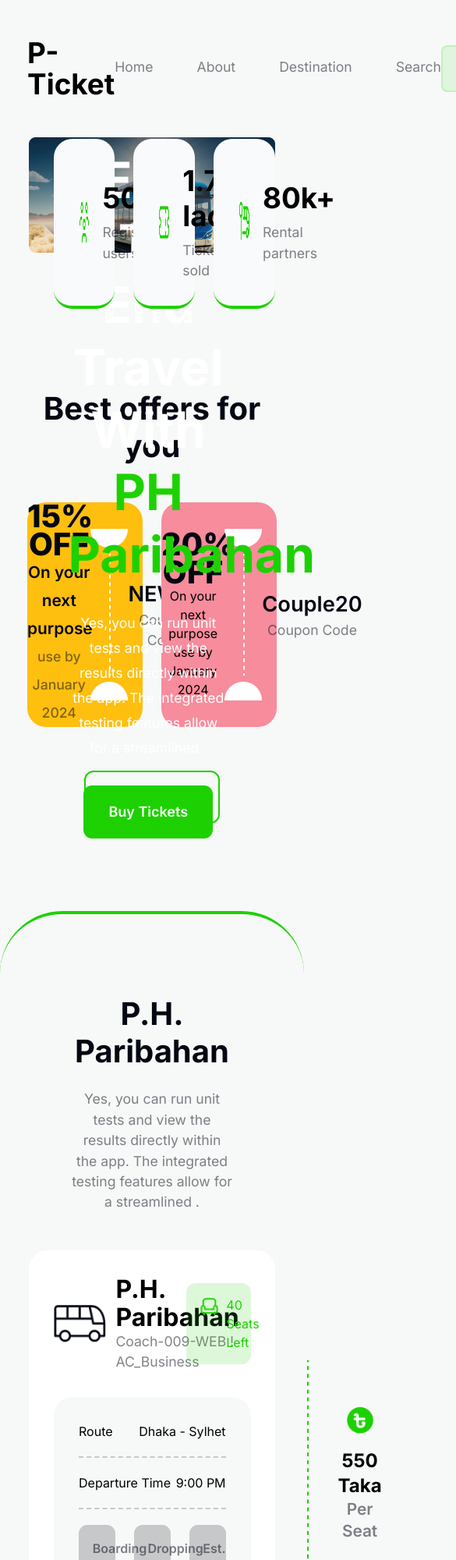
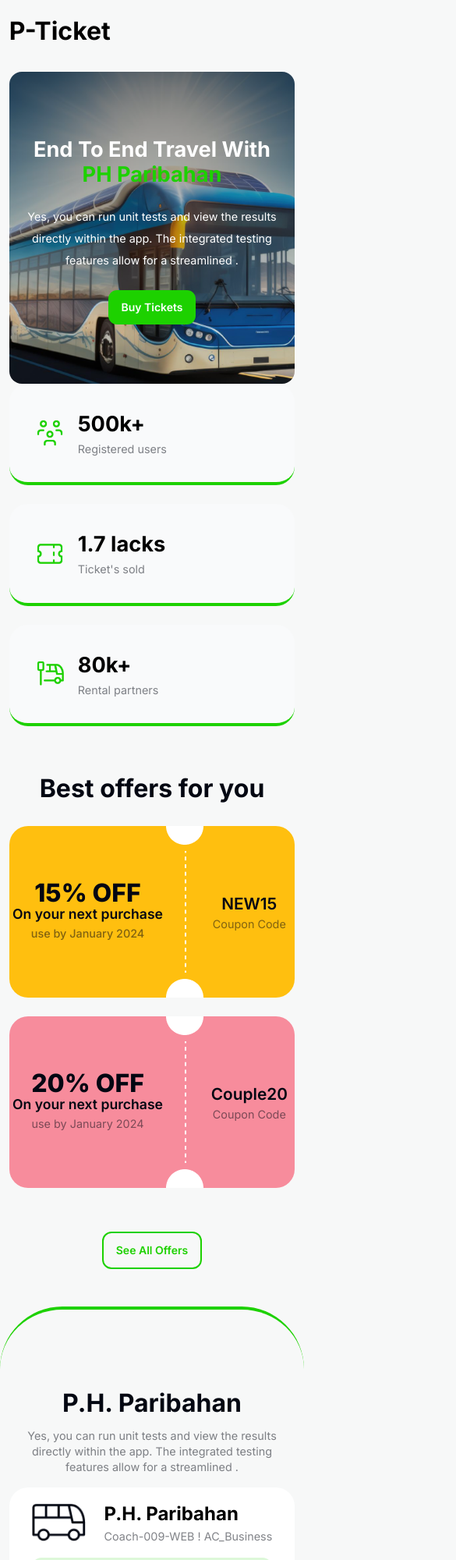
Before and after one commit to Atik471/smart-ticketing-vanillaJS, a plain HTML site: page index.html in a window 390 px wide. Shown: the top 2000 px of the page at 78% size, 585 px wide, since content can reach past the window. Drawn offline with nearby package versions, Linux system fonts and the light colour scheme.

Commit message:
added movile responsive

```diff
--- a/index.html
+++ b/index.html
@@ -52,10 +52,10 @@
   <body class="bg-primary font-inter">
     <header>
       <div
-        class="navbar flex justify-between items-center max-w-[82%] mx-auto mt-[3rem]"
+        class="navbar flex justify-between items-center lg:max-w-[82%] max-w-[94%] mx-auto lg:mt-[3rem] mt-5"
       >
-        <h1 class="text-[2.3rem] font-bold leading-10">P-Ticket</h1>
-        <ul class="flex gap-[3.5rem] text-[1.1rem] text-custom-grey">
+        <h1 class="lg:text-[2.3rem] text-[2rem] font-bold leading-10">P-Ticket</h1>
+        <ul class="lg:flex hidden gap-[3.5rem] text-[1.1rem] text-custom-grey">
           <li class="border-b-4 border-primary hover:border-custom-green">
             <a href="">Home</a>
           </li>
@@ -70,7 +70,7 @@
           </li>
         </ul>
         <button
-          class="flex justify-center items-center gap-3 border-2 rounded-lg border-custom-light-green bg-custom-light-green-2 py-3 px-8"
+          class="lg:flex hidden justify-center items-center gap-3 border-2 rounded-lg border-custom-light-green bg-custom-light-green-2 py-3 px-8"
         >
           <p class="text-[1.3rem] text-custom-green">Buy</p>
           <img src="images/bus-icon.png" alt="" />
@@ -79,71 +79,74 @@
 
       <!-- hero section -->
       <div
-        class="hero-section text-center max-w-[81%] mx-auto mt-[3rem] mb-[11rem] relative"
+        class="hero-section text-center lg:max-w-[82%] max-w-[94%] mx-auto mt-[2rem] lg:mb-[11rem] mb-[4rem] relative"
       >
-        <img src="images/banner.png" alt="banner-img" class="w-full" />
-        <div class="absolute top-[10%] max-w-[65%] mx-[16%]">
-          <h1 class="text-[4rem] font-bold leading-[5rem] text-white">
+      <div class="lg:w-auto lg:h-auto h-[25rem] flex justify-center items-center">
+        <img src="images/banner.png" alt="banner-img" class="h-full object-cover rounded-2xl" />
+      </div>
+
+        <div class="absolute top-[10%] lg:max-w-[65%] max-w-[94%] lg:mx-[16%] mx-[3%]">
+          <h1 class="lg:text-[4rem] text-[1.7rem] font-bold lg:leading-[5rem] leading-[2rem] text-white">
             End To End Travel With
           </h1>
-          <h1 class="text-[4rem] font-bold leading-[5rem] text-custom-green">
+          <h1 class="lg:text-[4rem] text-[1.7rem] font-bold lg:leading-[5rem] leading-[2rem] text-custom-green">
             PH Paribahan
           </h1>
-          <p class="leading-8 text-[1.1rem] my-8 text-white">
+          <p class="lg:leading-8 leading-7 lg:text-[1.1rem] text-[0.9rem] lg:my-8 my-6 text-white">
             Yes, you can run unit tests and view the results directly within the
             app. The integrated testing features allow for a streamlined .
           </p>
           <button
-            class="bg-custom-green text-white px-8 py-5 text-lg font-semibold rounded-[0.7rem] cursor-pointer"
+            class="bg-custom-green text-white lg:px-8 px-4 lg:py-5 py-3 lg:text-lg text-sm font-semibold rounded-[0.7rem] cursor-pointer"
           >
             Buy Tickets
           </button>
         </div>
 
-        <div class="grid grid-cols-3 ml-[10%] gap-6 absolute -bottom-[4.5rem]">
+        <div class="grid lg:grid-cols-3 grid-cols-1 lg:ml-[10%] gap-6 lg:absolute -bottom-[4.5rem]">
           <div
             class="flex rounded-[1.5rem] p-8 bg-gray-50 gap-4 border-b-4 border-custom-green items-center"
           >
             <img
-              class="w-[4rem] h-[4rem]"
+              class="lg:w-[4rem] w-[2.5rem] lg:h-[4rem] h-[2.5rem]"
               src="images/people.png"
               alt="peeps"
             />
             <div class="text-left">
-              <h2 class="text-[2.3rem] mb-2 font-bold leading-[2.8rem]">
+              <h2 class="lg:text-[2.3rem] text-[1.7rem] lg:mb-2 font-bold lg:leading-[2.8rem]">
                 500k+
               </h2>
-              <p class="text-custom-grey text-[1.1rem]">Registered users</p>
+              <p class="text-custom-grey lg:text-[1.1rem] text-[0.9rem]">Registered users</p>
             </div>
           </div>
           <div
             class="flex rounded-[1.5rem] p-8 bg-gray-50 gap-4 border-b-4 border-custom-green items-center"
           >
             <img
-              class="w-[4rem] h-[4rem]"
+              class="lg:w-[4rem] w-[2.5rem] lg:h-[4rem] h-[2.5rem]"
               src="images/ticket-cupon.png"
               alt="peeps"
             />
             <div class="text-left">
-              <h2 class="text-[2.3rem] mb-2 font-bold leading-[2.8rem]">
+              <h2 class="lg:text-[2.3rem] text-[1.7rem] lg:mb-2 font-bold lg:leading-[2.8rem]">
                 1.7 lacks
               </h2>
-              <p class="text-custom-grey text-[1.1rem]">Ticket's sold</p>
+              <p class="text-custom-grey lg:text-[1.1rem] text-[0.9rem]">Ticket's sold</p>
             </div>
           </div>
           <div
             class="flex rounded-[1.5rem] p-8 bg-gray-50 gap-4 border-b-4 border-custom-green items-center"
           >
             <img
-              class="w-[4rem] h-[4rem]"
+              class="lg:w-[4rem] w-[2.5rem] lg:h-[4rem] h-[2.5rem]"
               src="images/stoppage.png"
               alt="peeps"
             />
             <div class="text-left">
-              <h2 class="text-[2.3rem] mb-2 font-bold leading-[2.8rem]">
+              <h2 class="lg:text-[2.3rem] text-[1.7rem] lg:mb-2 font-bold lg:leading-[2.8rem]">
                 80k+
               </h2>
-              <p class="text-custom-grey text-[1.1rem]">Rental partners</p>
+              <p class="text-custom-grey lg:text-[1.1rem] text-[0.9rem]">Rental partners</p>
             </div>
           </div>
         </div>
@@ -152,64 +155,64 @@
 
     <main>
       <!-- coupon section -->
-      <section class="max-w-[82%] mx-auto text-center mb-[7rem]">
+      <section class="lg:max-w-[82%] max-w-[94%] mx-auto text-center lg:mb-[7rem] mb-[3rem]">
         <h1
-          class="text-[2.5rem] font-bold leading-[3rem] text-custom-black text-center mb-[3rem]"
+          class="lg:text-[2.5rem] text-[2rem] font-bold lg:leading-[3rem] leading-[2rem] text-custom-black text-center lg:mb-[3rem] mb-8"
         >
           Best offers for you
         </h1>
-        <div class="grid grid-cols-2 gap-6 mb-[3.5rem]">
+        <div class="grid lg:grid-cols-2 grid-cols-1 gap-6 mb-[3.5rem]">
           <div class="bg-custom-orange flex items-center rounded-[1.5rem]">
             <div class="w-[55%]">
               <h1
-                class="font-extrabold text-[2.5rem] leading-9 text-custom-black"
+                class="font-extrabold lg:text-[2.5rem] text-[2rem] lg:leading-9 leading-7 text-custom-black"
               >
                 15% OFF
               </h1>
               <p
-                class="text-[1.3rem] font-semibold leading-9 text-custom-black"
+                class="lg:text-[1.3rem] text-[1.1rem] font-semibold lg:leading-9 text-custom-black"
               >
-                On your next purpose
+                On your next purchase
               </p>
-              <p class="text-[1.1rem] font-medium leading-9 text-custom-grey">
+              <p class="lg:text-[1.1rem] text-[0.9rem] font-medium lg:leading-9 text-custom-grey">
                 use by January 2024
               </p>
             </div>
             <img src="images/cupon-devider.png" alt="" />
             <div class="mx-auto">
               <h1
-                class="text-[1.7rem] font-semibold leading-10 text-custom-black"
+                class="lg:text-[1.7rem] text-[1.3rem] font-semibold lg:leading-10 text-custom-black"
               >
                 NEW15
               </h1>
-              <p class="text-[1.1rem] text-custom-grey">Coupon Code</p>
+              <p class="lg:text-[1.1rem] text-[0.9rem] text-custom-grey">Coupon Code</p>
             </div>
           </div>
 
           <div class="bg-custom-pink flex items-center rounded-[1.5rem]">
             <div class="w-[55%]">
               <h1
-                class="font-extrabold text-[2.5rem] leading-9 text-custom-black"
+                class="font-extrabold lg:text-[2.5rem] text-[2rem] lg:leading-9 leading-7 text-custom-black"
               >
                 20% OFF
               </h1>
-              <p>On your next purpose</p>
-              <p>use by January 2024</p>
+              <p class="lg:text-[1.3rem] text-[1.1rem] font-semibold lg:leading-9 text-custom-black">On your next purchase</p>
+              <p class="lg:text-[1.1rem] text-[0.9rem] text-custom-grey">use by January 2024</p>
             </div>
             <img src="images/cupon-devider.png" alt="" />
             <div class="mx-auto">
               <h1
-                class="text-[1.7rem] font-semibold leading-10 text-custom-black"
+                class="lg:text-[1.7rem] text-[1.3rem] font-semibold lg:leading-10 text-custom-black"
               >
                 Couple20
               </h1>
-              <p class="text-[1.1rem] text-custom-grey">Coupon Code</p>
+              <p class="lg:text-[1.1rem] text-[0.9rem] text-custom-grey">Coupon Code</p>
             </div>
           </div>
         </div>
 
         <button
-          class="text-custom-green border-2 border-custom-green rounded-xl py-5 px-8 cursor-pointer font-semibold mx-auto"
+          class="text-custom-green border-2 border-custom-green rounded-xl lg:px-8 px-4 lg:py-5 py-3 lg:text-lg text-sm  cursor-pointer font-semibold mx-auto"
         >
           See All Offers
         </button>
@@ -219,38 +222,38 @@
       <section
         class="pt-[6.5rem] border-t-4 border-custom-green rounded-[5rem]"
       >
-        <div class="max-w-[53%] mx-auto text-center mb-[3rem]">
+        <div class="lg:max-w-[53%] max-w-[94%] mx-auto text-center lg:mb-[3rem] mb-[1rem]">
           <h1
-            class="text-[2.5rem] font-bold leading-[3rem] text-custom-black mb-6"
+            class="lg:text-[2.5rem] text-[2rem] font-bold lg:leading-[3rem] leading-[2rem] text-custom-black text-center lg:mb-[3rem] mb-4"
           >
             P.H. Paribahan
           </h1>
-          <p class="text-[1.1rem] text-custom-grey">
+          <p class="lg:leading-8 leading-5 lg:text-[1.1rem] text-[0.9rem] lg:my-8 text-custom-grey">
             Yes, you can run unit tests and view the results directly within the
             app. The integrated testing features allow for a streamlined .
           </p>
         </div>
         <div
-          class="flex max-w-[81%] mx-auto bg-white rounded-[1.5rem] items-center"
+          class="flex lg:flex-row flex-col lg:max-w-[81%] max-w-[94%] mx-auto bg-white rounded-[1.5rem] items-center"
         >
-          <div class="p-8">
-            <div class="flex justify-between items-center mb-8">
-              <div class="flex items-center gap-3">
+          <div class="lg:p-8 p-4">
+            <div class="flex lg:flex-row flex-col justify-between items-center gap-4 mb-8">
+              <div class="flex items-center lg:gap-3 gap-6 ">
                 <img
                   class="w-[4.3rem] h-[3rem]"
                   src="images/bus-logo.png"
                   alt=""
                 />
                 <div>
-                  <h1 class="text-[2rem] font-bold leading-9">
+                  <h1 class="lg:text-[2rem] text-[1.5rem] font-bold lg:leading-9">
                     P.H. Paribahan
                   </h1>
-                  <p class="text-[1.1rem] text-custom-grey">
+                  <p class="lg:text-[1.1rem] text-[0.9rem] text-custom-grey">
                     Coach-009-WEB ! AC_Business
                   </p>
                 </div>
               </div>
-              <div class="flex gap-2 bg-custom-light-green p-4 rounded-xl">
+              <div class="flex gap-2 lg:w-auto w-full justify-center bg-custom-light-green p-4 rounded-xl">
                 <img class="w-7 h-7" src="images/seat-green.png" alt="" />
                 <p class="text-custom-green">
                   <span id="seats-left">40</span> Seats Left
@@ -270,7 +273,7 @@
                 <p>Departure Time</p>
                 <p>9:00 PM</p>
               </div>
-              <div class="grid grid-cols-3 gap-6 pt-5">
+              <div class="grid lg:grid-cols-3 grid-cols-1 gap-6 pt-5">
                 <div
                   class="bg-custom-grey-2 p-[1.1rem] rounded-[0.7rem] text-center font-semibold text-custom-grey"
                 >
@@ -289,10 +292,10 @@
               </div>
             </div>
           </div>
-          <img src="images/info-devider.png" alt="" />
-          <div class="text-center pr-8">
+          <img class="lg:flex hidden" src="images/info-devider.png" alt="" />
+          <div class="text-center lg:pr-8 pt-4 pb-6">
             <img class="w-[2.5rem] mx-auto" src="images/fare.png" alt="" />
-            <h2 class="text-[1.5rem] font-bold leading-8 mt-4">550 Taka</h2>
+            <h2 class="text-[1.5rem] font-bold leading-8 lg:mt-4 mt-2">550 Taka</h2>
             <p class="text-[1.3rem] font-semibold leading-7 text-custom-grey">
               Per Seat
             </p>
@@ -302,10 +305,10 @@
 
       <!-- booking section -->
       <section
-        class="booking-section md:max-w-[81%] rounded-2xl my-6 mb-[7.5rem] mx-auto py-8 pr-8 grid grid-cols-5 bg-white"
+        class="booking-section lg:max-w-[81%] max-w-[94%] rounded-2xl my-6 lg:mb-[7.5rem] mb-[4rem] mx-auto lg:py-8 py-5 lg:pr-8 grid lg:grid-cols-5 grid-cols-1 bg-white"
       >
         <div
-          class="seat-section col-span-3 border-r-2 border-dashed border-custom-grey"
+          class="seat-section col-span-3 lg:border-r-2 border-dashed border-custom-grey"
         >
           <div class="px-8">
             <p
@@ -324,7 +327,7 @@
           </div>
 
           <div
-            class="seat-list grid grid-cols-10 text-center gap-8 mt-6 pr-8 text-custom-grey font-semibold"
+            class="seat-list grid grid-cols-10 text-center lg:gap-8 gap-2 mt-6 lg:pr-8 pr-3 text-custom-grey font-semibold"
           >
             <p class="col-span-1 text-right my-auto"></p>
             <p class="col-span-2"></p>
@@ -570,14 +573,14 @@
           </div>
         </div>
 
-        <div class="seat-form col-span-2 ml-8">
+        <div class="seat-form col-span-2 lg:ml-8 lg:pt-0 pt-10 lg:mx-0 mx-4">
           <p
-            class="text-custom-black text-[1.5rem] font-semibold pb-6 border-b-2 border-dashed"
+            class="text-custom-black text-[1.5rem] font-semibold lg:pb-6 pb-4 border-b-2 border-dashed"
           >
             Select Your Seat
           </p>
 
-          <div class="p-8 mt-6 bg-primary rounded-2xl">
+          <div class="lg:p-8 p-4 mt-6 bg-primary rounded-2xl">
             <div
               class="border-b-2 border-dashed border-custom-grey-2 flex justify-between pb-4 font-medium"
             >
@@ -620,7 +623,7 @@
               </div>
 
 
-            <div class="bg-white h-[3.5rem] pr-2 py-2 pl-5 rounded-[0.7rem]" id="coupon-form">
+            <div class="bg-white h-[3.5rem] pr-2 py-2 lg:pl-5 pl-2 rounded-[0.7rem]" id="coupon-form">
               <form class="flex items-center justify-between">
                 <input
                   type="text"
@@ -681,7 +684,7 @@
               disabled
             />
           </form>
-          <div class="grid grid-cols-2 text-center mt-6 cursor-pointer">
+          <div class="grid lg:grid-cols-2 grid-cols-1 lg:gap-0 gap-2 text-center mt-6 cursor-pointer">
             <p class="underline underline-offset-2 text-custom-grey">
               Terms and Conditions
             </p>
@@ -694,42 +697,42 @@
 
       <!-- modal section -->
       <div class="fixed top-0 bg-custom-modal w-full h-full z-50 justify-center items-center hidden" id="modal">
-        <div class="bg-white p-12 rounded-2xl shadow-lg max-w-[50%] text-center">
-          <img class="w-[5rem] mx-auto" src="images/success.png" alt="">
-          <h2 class="text-custom-dark-green text-[1.2rem] font-semibold my-[2rem]">SUCCESS</h2>
-          <P class="text-[1.1rem] font-medium text-custom-black mb-5">Thank you for Booking Our Bus Seats.
+        <div class="bg-white lg:p-12 p-6 rounded-2xl shadow-lg lg:max-w-[50%] max-w-[82%] text-center">
+          <img class="lg:w-[5rem] w-[3rem] mx-auto" src="images/success.png" alt="">
+          <h2 class="text-custom-dark-green lg:text-[1.2rem] text-[1rem] font-semibold lg:my-[2rem] my-5">SUCCESS</h2>
+          <P class="lg:text-[1.1rem] text-[0.9rem] font-medium text-custom-black lg:mb-5 mb-3">Thank you for Booking Our Bus Seats.
             We are working hard to find the best service and deals for you.</P>
-            <P class="text-[1.1rem] font-medium text-custom-grey mb-5">Shortly you will find a confirmation in your email.</P>
-            <button class="bg-custom-dark-green font-semibold w-[45%] rounded-[2rem] p-4 text-white" id="modal-btn">Continue</button>
+            <P class="lg:text-[1.1rem] text-[0.9rem] font-medium text-custom-grey lg:mb-5 mb-3">Shortly you will find a confirmation in your email.</P>
+            <button class="bg-custom-dark-green font-semibold lg:w-[45%] w-full rounded-[2rem] lg:p-4 p-2 text-white" id="modal-btn">Continue</button>
         </div>
       </div>
     </main>
 
-    <footer class="bg-custom-black px-[8rem] py-[7.5rem] text-white">
+    <footer class="bg-custom-black lg:px-[8rem] px-[2rem] py-[2rem] lg:py-[7.5rem]  text-white">
       <div
-        class="flex justify-between pb-12 border-b-2 border-dashed border-gray-700"
+        class="flex lg:flex-row flex-col justify-between gap-6 lg:pb-12 pb-8 border-b-2 border-dashed border-gray-700"
       >
-        <div>
-          <h1 class="text-[2.2rem] font-bold leading-10 mb-4">P-Ticket</h1>
-          <p class="text-[1.1rem] leading-8 text-gray-400 max-w-[70%]">
+        <div class="text-center lg:text-left">
+          <h1 class="lg:text-[2.2rem] text-[1.8rem] font-bold lg:leading-10 lg:mb-4">P-Ticket</h1>
+          <p class="lg:text-[1.1rem] text-[0.9rem] lg:leading-8 text-gray-400 lg:max-w-[70%]">
             P-Ticket is a digital platform to make your daily commuting better.
           </p>
         </div>
-        <div>
-          <p class="text-[1.3rem] font-semibold leading-6 mb-5">
+        <div class="text-center lg:text-right">
+          <p class="lg:text-[1.3rem] text-[1.1rem] font-semibold leading-6 lg:mb-5 mb-2">
             Download our app
           </p>
           <img
-            class="max-w-[11rem] cursor-pointer"
+            class="max-w-[11rem]  mx-auto cursor-pointer"
             src="images/google-play.png"
             alt=""
           />
         </div>
       </div>
 
-      <div class="flex justify-between mt-[2rem]">
+      <div class="flex lg:flex-row flex-col-reverse justify-between gap-4 mt-[2rem] text-center lg:text-[1.1rem] text-[0.9rem] lg:leading-8">
         <p>@all rights reserved, P-Ticket services limited.2024</p>
-        <ul class="flex justify-around gap-8">
+        <ul class="flex lg:flex-row flex-col justify-around lg:gap-8 gap-4">
           <li><a href="">Terms & condition</a></li>
           <li><a href="">Return & refund policy</a></li>
           <li><a href="">Privacy Policy</a></li>
```
